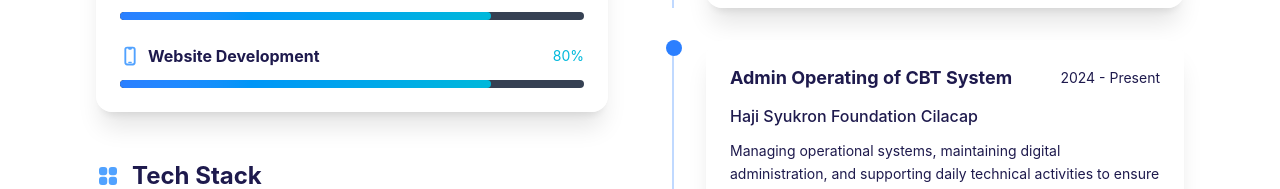
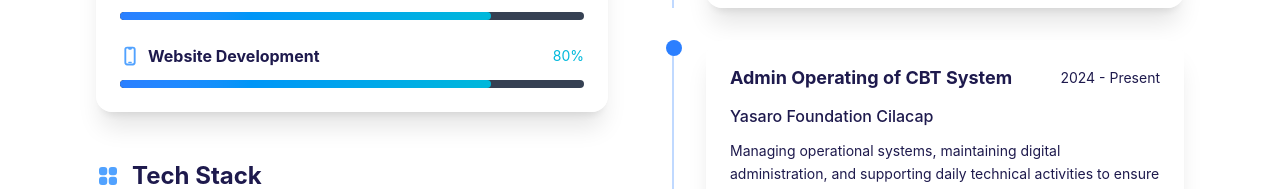
Before and after one commit to senmarutech/portfolio-senmarutech, a React (Vite) app: page / in a window 1280 px wide. Shown: the part 2076-2265 px from the top of the page. Built offline with nearby package versions, Linux system fonts and the light colour scheme.

Commit message:
uploud project

```diff
--- a/src/components/Skills.jsx
+++ b/src/components/Skills.jsx
@@ -61,7 +61,7 @@ const experiences = [
   {
     id: 2,
     position: "Admin Operating of CBT System",
-    company: "Haji Syukron Foundation Cilacap",
+    company: "Yasaro Foundation Cilacap",
     period: "2024 - Present",
     desc: "Managing operational systems, maintaining digital administration, and supporting daily technical activities to ensure smooth organizational workflows.",
     borderColor: "border-blue-500/30",
```
